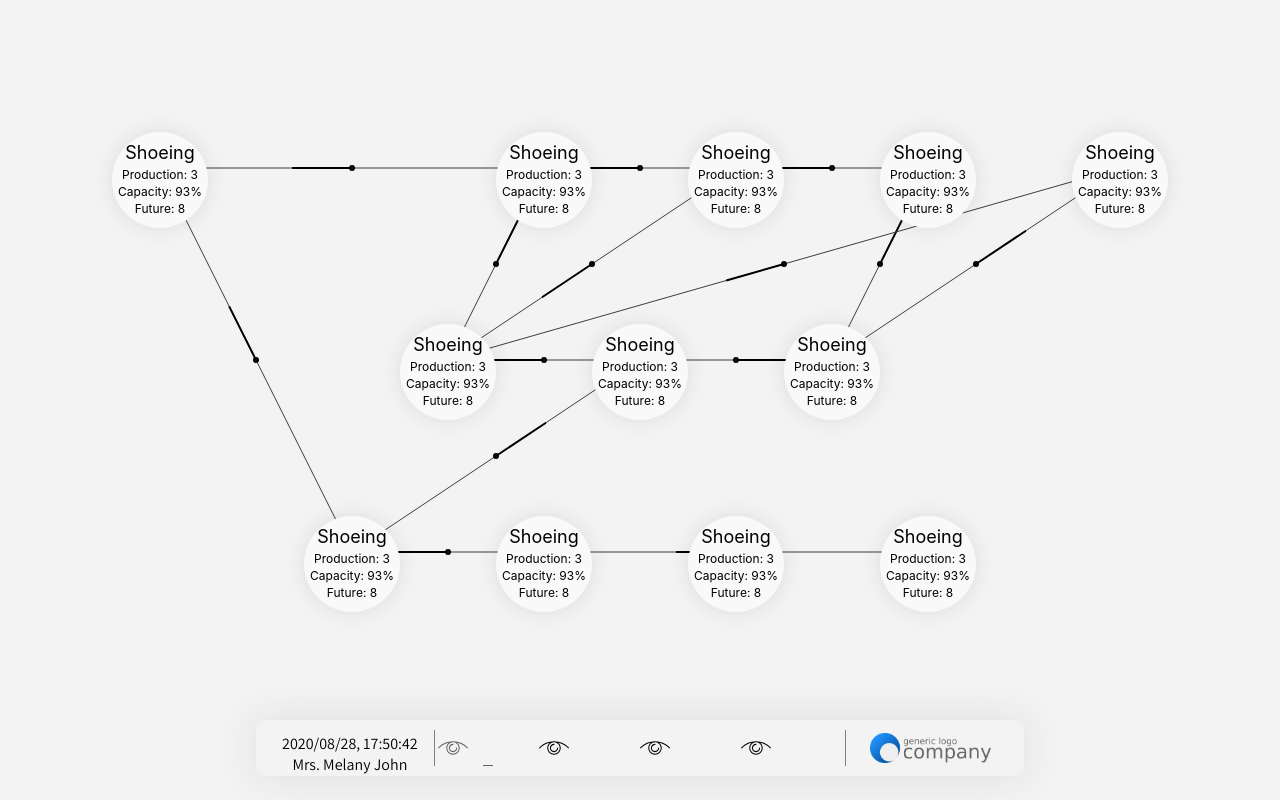
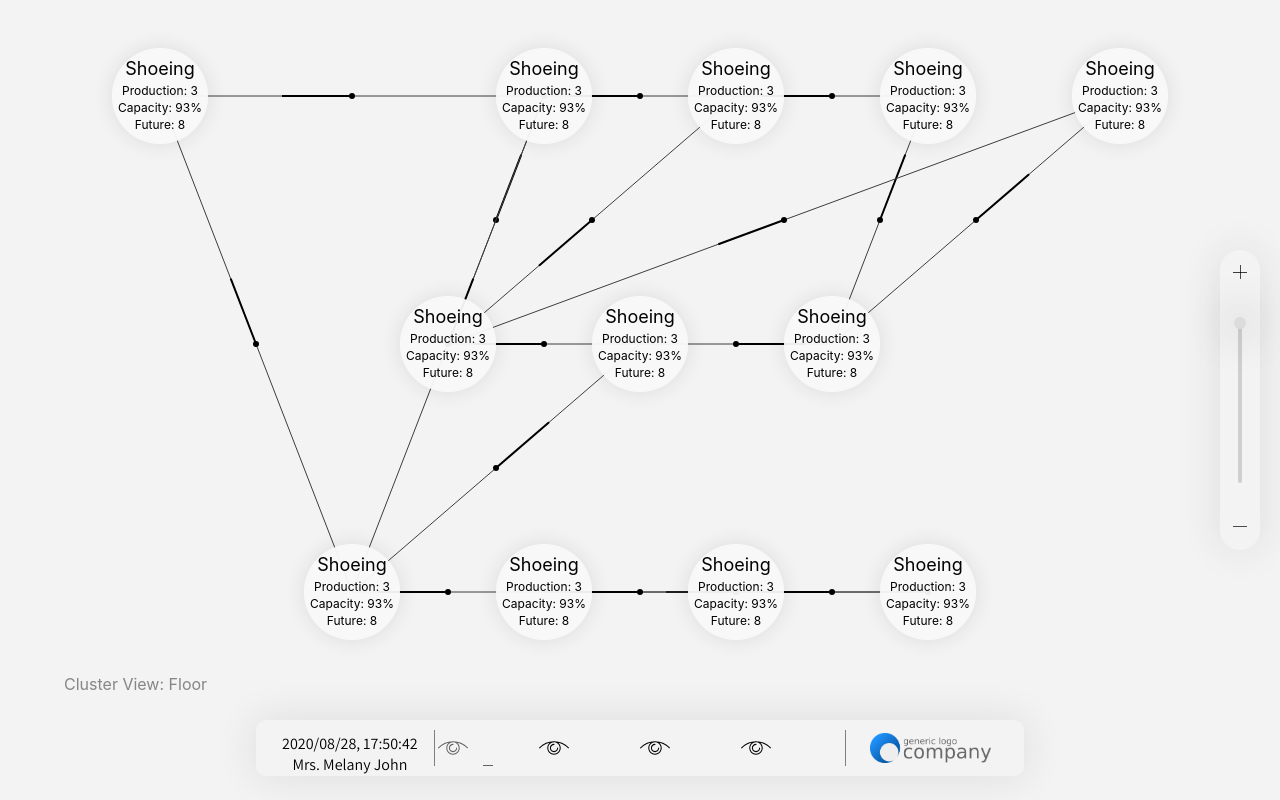
Before and after one commit to ZukLevinson/P4, a React (Create React App) app in the folder ui/: page /live in a window 1280 px wide. Built offline with nearby package versions, Linux system fonts and the light colour scheme.

Commit message:
Added zoom scroller

```diff
--- a/ui/public/index.html
+++ b/ui/public/index.html
@@ -8,7 +8,7 @@
       content="Web site created using create-react-app"
     />
     <link href="https://fonts.googleapis.com/css2?family=Assistant&display=swap" rel="stylesheet">
-    <title>Mnjr</title>
+    <title>MNJR</title>
   </head>
   <body>
     <noscript>You need to enable JavaScript to run this app.</noscript>
--- a/ui/src/App.css
+++ b/ui/src/App.css
@@ -6,3 +6,6 @@ a {
     color:inherit;
     text-decoration: none;
 }
+html{
+    overflow: hidden;
+}
--- a/ui/src/App.js
+++ b/ui/src/App.js
@@ -36,7 +36,8 @@ const mainStyle = {
     width: '100vw',
     height: '100vh',
     background: '#F3F3F3',
-    display: 'flex'
+    display: 'flex',
+    overflow:'hidden'
 }
 
 export default App;
--- a/ui/src/components/Live/Arrows.js
+++ b/ui/src/components/Live/Arrows.js
@@ -7,14 +7,7 @@ class Arrows extends React.Component {
         super(props)
         this.state = {locations: this.props.locations !== undefined ? this.props.locations : null}
         this.locations = this.props.locations
-        this.arrows = [[1,3],[3,3],[3,4],[3,7],[7,4],[4,5],[5,9],[7,6],[6,9],[7,8],[9,8],[8,10],[13,13],[10,11],[11,13],[1,10]]
-console.log(this.locations)
-    }
-
-    getRandomInt(min, max) {
-        min = Math.ceil(min);
-        max = Math.floor(max);
-        return Math.floor(Math.random() * (max - min + 1)) + min;
+        this.arrows = [[1, 3], [3, 3], [3, 4], [3, 7], [7, 4], [4, 5], [5, 9], [7, 6], [6, 9], [7, 8], [9, 8], [8, 10], [13, 13], [10, 11], [11, 13], [1, 10], [3, 10], [11, 12], [12, 13]]
     }
 
     render() {
@@ -22,10 +15,10 @@ console.log(this.locations)
             <div style={{width: '100%', height: '100%', position: 'absolute'}}>
                 {this.arrows.map((arrow) => (
                     <Line key={arrow.toString()} line={arrow.toString()}
-                          x1={this.state.locations["'"+arrow[0]+"'"]['left']+this.state.locations["'"+arrow[0]+"'"]['width']/6}
-                          x2={this.state.locations["'"+arrow[1]+"'"]['left']+this.state.locations["'"+arrow[1]+"'"]['width']/6}
-                          y1={this.state.locations["'"+arrow[0]+"'"]['top']}
-                          y2={this.state.locations["'"+arrow[1]+"'"]['top']}/>
+                          x1={this.state.locations["'" + arrow[0] + "'"]['left'] + this.state.locations["'" + arrow[0] + "'"]['width'] / 6}
+                          x2={this.state.locations["'" + arrow[1] + "'"]['left'] + this.state.locations["'" + arrow[1] + "'"]['width'] / 6}
+                          y1={this.state.locations["'" + arrow[0] + "'"]['top'] + this.state.locations["'" + arrow[0] + "'"]['height'] / 2}
+                          y2={this.state.locations["'" + arrow[1] + "'"]['top'] + this.state.locations["'" + arrow[1] + "'"]['height'] / 2}/>
                 ))}
             </div>
         )
--- a/ui/src/components/Live/Bubble.js
+++ b/ui/src/components/Live/Bubble.js
@@ -22,14 +22,14 @@ class Bubble extends React.Component {
         bubbleStyle: {
             width: '50%',
             height: '50%',
-            background: '#f9f9f9',
+            background: 'rgba(249,249,249,0.95)',
             borderRadius: '5vw',
             boxShadow: '0 0 20px rgba(46, 46, 46, 0.11)',
             margin: 'auto',
             display: 'flex',
             flexDirection: 'column',
             cursor: 'pointer',
-            transition: '1s'
+            transition: '0.5s'
         },
         titleStyle: {
             margin: 'auto',
@@ -54,28 +54,28 @@ class Bubble extends React.Component {
         this.styles.bubbleStyle = {
             width: '55%',
             height: '55%',
-            background: '#f9f9f9',
+            background: 'rgba(249,249,249,0.95)',
             borderRadius: '5vw',
             boxShadow: '0 0 20px rgba(46, 46, 46, 0.22)',
             margin: 'auto',
             display: 'flex',
             flexDirection: 'column',
             cursor: 'pointer',
-            transition: '1s'
+            transition: '0.5s'
         }
     }
     handleLeave = () => {
         this.styles.bubbleStyle = {
             width: '50%',
             height: '50%',
-            background: '#f9f9f9',
+            background: 'rgba(249,249,249,0.95)',
             borderRadius: '5vw',
             boxShadow: '0 0 40px rgba(46, 46, 46, 0.11)',
             margin: 'auto',
             display: 'flex',
             flexDirection: 'column',
             cursor: 'pointer',
-            transition: '1s'
+            transition: '0.5s'
         }
     }
 
@@ -90,10 +90,10 @@ class Bubble extends React.Component {
                         <div style={this.styles.titleStyle}>
                             <div style={{fontSize: '18px', marginBottom: '4px'}}>{this.state.title}</div>
                             <div>
-                                {this.data.map((item) => (
+                                {this.props.view!==2?this.data.map((item) => (
                                     <div key={item[0]}
                                          style={{fontSize: '12px', marginBottom: '2px'}}>{item[0]}: {item[1]}</div>
-                                ))
+                                )):null
                                 }
                             </div>
                         </div>
--- /dev/null
+++ b/ui/src/components/Live/Cluster.js
@@ -0,0 +1,141 @@
+import React from "react";
+
+import Bubble from "./Bubble";
+import Arrows from "./Arrows";
+
+class Cluster extends React.Component {
+    constructor() {
+        super()
+        this.state = {
+            x: 0,
+            y: 0
+        };
+        this.selector = React.createRef();
+
+        this.flag = false;
+        this.view = 1;
+
+        this.bubblesArray = [['1', '0', '3', '4', '5', '6'], ['7', '8', '9'], ['10', '11', '12', '13']];
+        this.locations = {}
+    }
+
+    boxStyle = {
+        width: '100%',
+        height: '93%',
+        position: 'relative',
+        display: 'flex',
+        alignItems: 'center',
+        justifyContent: 'center',
+        overflow: 'hidden',
+        transition: '1s'
+    };
+    containerStyle = {
+        position: 'absolute',
+        display: 'flex',
+        flexWrap: 'wrap',
+        width: '90vw',
+        height: '100%',
+        justifyContent: 'space-evenly',
+    };
+
+    componentDidMount = () => {
+        const rect = this.selector.current.getBoundingClientRect();
+        const bubbles = document.getElementById('bubbles')
+        this.setState({element: rect})
+        this.setState({bubbles: [bubbles.offsetWidth, bubbles.offsetHeight]})
+        this.launchArrows().then()
+    };
+
+    componentDidUpdate(prevProps, prevState, snapshot) {
+        const element = this.state.element;
+        const bubbles = this.state.bubbles;
+
+        this.containerStyle = {
+            position: 'absolute',
+            display: 'flex',
+            height: '100%',
+            left: `calc(${element.width / 2}px - ${bubbles[0] / 2}px - ${this.state.x}px)`,
+            top: `calc(${element.height / 2}px - ${bubbles[1] / 2}px - ${this.state.y}px)`,
+            flexWrap: 'wrap',
+            width: '90vw',
+            justifyContent: 'space-evenly'
+        };
+        this.view = this.props.scale >= 0.7 ? 1 : 2;
+        this.flag = this.props.scale > 0.5;
+    };
+
+    handleMovement = (e) => {
+        const element = this.state.element;
+        if (Math.abs(this.state.x - ((element.width / 2 - (element.right - e.clientX)) / 50)) >= 1 || Math.abs(this.state.y - ((element.height / 2 - (element.bottom - e.clientY)) / 50)) >= 1) {
+            this.setState({
+                x: (element.width / 2 - (element.right - e.clientX)) / 50,
+                y: (element.height / 2 - (element.bottom - e.clientY)) / 50
+            });
+        }
+    };
+    handleLeave = () => {
+        this.setState({x: 0, y: 0});
+        this.containerStyle = {
+            position: 'absolute',
+            display: 'flex',
+            margin: 'auto',
+            marginLeft: `auto`,
+            marginTop: `auto`,
+            flexWrap: 'wrap',
+            width: '90vw',
+            height: '100%',
+            justifyContent: 'space-evenly'
+        };
+    };
+    updateLocation = (id, position) => {
+        this.locations["'" + id + "'"] = position
+    }
+
+    launchArrows = async () => {
+        if (this.locations !== null) return this.flag = true
+    }
+
+    render() {
+        if (this.props.scale > 0.5) {
+            return (
+                <div style={this.boxStyle} ref={this.selector} onMouseMove={this.handleMovement.bind(this)}
+                     onMouseLeave={this.handleLeave}>
+                    <div id={'bubbles'} style={this.containerStyle} onClick={this.handleClick}>
+                        {this.state.view !== 2 ?
+                            <div style={{
+                                position: 'absolute',
+                                bottom: '50px',
+                                left: '0',
+                                color: 'rgba(128,128,128,0.95)'
+                            }}>
+                                Cluster View: Floor
+                            </div> : null}
+                        {this.flag ? <Arrows locations={this.locations}/> : null}
+                        {this.bubblesArray.map((bubbles) => (
+                                <div key={this.bubblesArray.indexOf(bubbles)} style={{display: "flex", maxWidth: '100%'}}>
+                                    {bubbles.map((bubble) => (
+                                            <Bubble key={bubble} keyReact={bubble} view={this.view} data={this.updateLocation}/>
+                                        )
+                                    )}
+                                </div>
+                            )
+                        )}
+                    </div>
+                </div>
+            )
+        } else {
+            return (
+                <div style={{
+                    fontSize: '100px', display: 'flex', alignItems: 'center',
+                    justifyContent: 'center',height:'100%'
+                }} ref={this.selector} onMouseMove={this.handleMovement.bind(this)}
+                     onMouseLeave={this.handleLeave}>
+                    <div>
+                    FLOOR</div>
+                </div>
+            )
+        }
+    }
+}
+
+export default Cluster;
--- a/ui/src/components/Live/LiveView.js
+++ b/ui/src/components/Live/LiveView.js
@@ -1,110 +1,76 @@
 import React from "react";
 
-import Bubble from "./Bubble";
-import Arrows from "./Arrows";
+import Cluster from "./Cluster";
+import Slider from "./Slider";
 
 class LiveView extends React.Component {
-    constructor() {
-        super()
-        this.state = {
-            x: 0,
-            y: 0
-        };
-        this.selector = React.createRef();
-
-        this.flag = false;
-
-        this.bubblesArray = [['1', '0', '3', '4', '5', '6'], ['7', '8', '9'], ['10', '11', '12', '13']];
-        this.locations = {}
+    constructor(props) {
+        super(props);
+        this.state = {scale: 1}
+        this.bubbleArrays = [[['1', '0', '3', '4', '5', '6'], ['7', '8', '9'], ['10', '11', '12', '13']]]
     }
 
-    boxStyle = {
-        width: '100%',
-        height: '93%', position: 'relative',
-        display: 'flex',
-        alignItems: 'center',
-        justifyContent: 'center',
-        overflow: 'hidden'
-    };
-    containerStyle = {
-        position: 'absolute',
-        display: 'flex',
-        flexWrap: 'wrap',
-        width: '90vw',
-        justifyContent: 'space-evenly'
-    };
-
-    componentDidMount = () => {
-        const rect = this.selector.current.getBoundingClientRect();
-        const bubbles = document.getElementById('bubbles')
-        this.setState({element: rect})
-        this.setState({bubbles: [bubbles.offsetWidth, bubbles.offsetHeight]})
-        this.launchArrows().then()
-    };
-
-    componentDidUpdate(prevProps, prevState, snapshot) {
-        const element = this.state.element;
-        const bubbles = this.state.bubbles;
-
-        this.containerStyle = {
-            position: 'absolute',
-            display: 'flex',
-            left: `calc(${element.width / 2}px - ${bubbles[0] / 2}px - ${this.state.x}px)`,
-            top: `calc(${element.height / 2}px - ${bubbles[1] / 2}px - ${this.state.y}px)`,
-            flexWrap: 'wrap',
-            width: '90vw',
-            justifyContent: 'space-evenly'
-        };
-    };
-
-    handleMovement = (e) => {
-        const element = this.state.element;
-        if (Math.abs(this.state.x - ((element.width / 2 - (element.right - e.clientX)) / 50)) >= 1 || Math.abs(this.state.y - ((element.height / 2 - (element.bottom - e.clientY)) / 50)) >= 1) {
-            this.setState({
-                x: (element.width / 2 - (element.right - e.clientX)) / 50,
-                y: (element.height / 2 - (element.bottom - e.clientY)) / 50
-            });
-        }
-    };
-    handleLeave = () => {
-        this.setState({x: 0, y: 0});
-        this.containerStyle = {
-            position: 'absolute',
-            display: 'flex',
-            margin: 'auto',
-            marginLeft: `auto`,
-            marginTop: `auto`,
-            flexWrap: 'wrap',
-            width: '90vw',
-            justifyContent: 'space-evenly'
-        };
-    };
-    updateLocation = (id, position) => {
-        this.locations["'"+id+"'"] = position
+    zoomIn = () => {
+        if (this.state.scale < 1)
+            this.setState({scale: this.state.scale + 0.1});
     }
 
-    launchArrows = async () => {
-        if (this.locations !== null) return this.flag = true
+    zoomOut = () => {
+        if (this.state.scale >= 0.3)
+            this.setState({scale: this.state.scale - 0.1});
+    }
+
+    sideBarStyle = {
+        position: 'absolute',
+        zIndex: '1000',
+        right: '20px',
+        width: '40px',
+        height: '300px',
+        background: 'rgb(243, 243, 243)',
+        top: '0',
+        bottom: '0',
+        margin: 'auto',
+        display: 'flex',
+        flexDirection: 'column',
+        borderRadius: '20px',
+        boxShadow: '0 0 40px rgba(46, 46, 46, 0.11)',
+        userSelect: 'none'
+    }
+    btnStyle = {
+        height: '20px',
+        margin: '13px',
+        cursor: 'pointer'
     }
 
     render() {
         return (
-            <div style={this.boxStyle} ref={this.selector} onMouseMove={this.handleMovement.bind(this)}
-                 onMouseLeave={this.handleLeave.bind(this)}>
-                <div id={'bubbles'} style={this.containerStyle}>
-                    {this.flag ? <Arrows locations={this.locations}/> : null}
-                    {this.bubblesArray.map((bubbles) => (
-                            <div key={this.bubblesArray.indexOf(bubbles)} style={{display: "flex", maxWidth: '100%'}}>
-                                {bubbles.map((bubble) => (
-                                        <Bubble key={bubble} keyReact={bubble} data={this.updateLocation}/>
-                                    )
-                                )}
-                            </div>
-                        )
-                    )}
+            <div style={{width: '100%', height: '100%', overflow: 'hidden'}}>
+                <div style={this.sideBarStyle}>
+                    <div style={this.btnStyle} onClick={this.zoomIn}>
+                        <svg viewBox={"0 0 40 40"}>
+                            <polygon points="42,20 22,20 22,0 20,0 20,20 0,20 0,22 20,22 20,42 22,42 22,22 42,22 "/>
+                        </svg>
+                    </div>
+                    <div id={'scroller'} style={{flex: '1'}}>
+                        <Slider scale={this.state.scale} in={this.zoomIn.bind(this)} out={this.zoomOut}/>
+                    </div>
+                    <div style={this.btnStyle} onClick={this.zoomOut}>
+                        <svg viewBox={"0 0 40 40"}>
+                            <rect y="20" width="42" height="2"/>
+                        </svg>
+                    </div>
+                </div>
+                <div style={{
+                    width: '100%',
+                    height: '100%',
+                    overflow: 'hidden',
+                    transform: `scale(${this.state.scale})`
+                }}>
+                    <Cluster data={this.bubbleArrays[0]} scale={this.state.scale}/>
                 </div>
             </div>
-        )
+
+        );
     }
 }
 
--- /dev/null
+++ b/ui/src/components/Live/Slider.js
@@ -0,0 +1,67 @@
+import React from "react";
+
+class Slider extends React.Component {
+    constructor(props) {
+        super(props);
+        this.selector = React.createRef();
+    }
+
+    verticalStyle = {
+        width: '4px',
+        height: '80%',
+        background: 'rgba(186,186,186,0.64)',
+        position: 'absolute',
+        top: '0',
+        bottom: '0',
+        left: '0',
+        right: '0',
+        margin: 'auto',
+        borderRadius: '2px'
+    }
+    circleStyle = {
+        width: '12px',
+        height: '12px',
+        borderRadius: '6px',
+        boxShadow: '0 0 40px rgba(46, 46, 46, 0.90)',
+        background: 'rgb(220,220,220)',
+        margin: 'auto',
+        cursor: 'pointer'
+    }
+
+    shouldComponentUpdate(nextProps, nextState, nextContext) {
+        const element = this.selector.current.getBoundingClientRect();
+        this.circleStyle = {
+            width: '12px',
+            height: '12px',
+            borderRadius: '6px',
+            boxShadow: '0 0 40px rgba(46, 46, 46, 0.90)',
+            background: 'rgb(220,220,220)',
+            margin: 'auto',
+            cursor: 'pointer',
+//TODO Fix the extra gap on the minus side
+            marginTop: `${(element.height * (1 - (nextProps.scale - 0.2) * 1.125)) - 20}px`
+        }
+        return true
+    }
+
+    render() {
+        return (
+            <div style={{height: '100%', position: 'relative'}} onClick={this.props.in.bind(this, 1)}>
+                <div style={this.verticalStyle}/>
+                <div ref={this.selector}
+                     style={{
+                         height: '80%',
+                         width: '100%',
+                         position: 'absolute',
+                         margin: 'auto',
+                         top: '0',
+                         bottom: '0'
+                     }}>
+                    <div style={this.circleStyle}/>
+                </div>
+            </div>
+        );
+    }
+}
+
+export default Slider;
```
Also changed, not shown: ui/src/components/Live/Line.js (+8 -8 lines).
